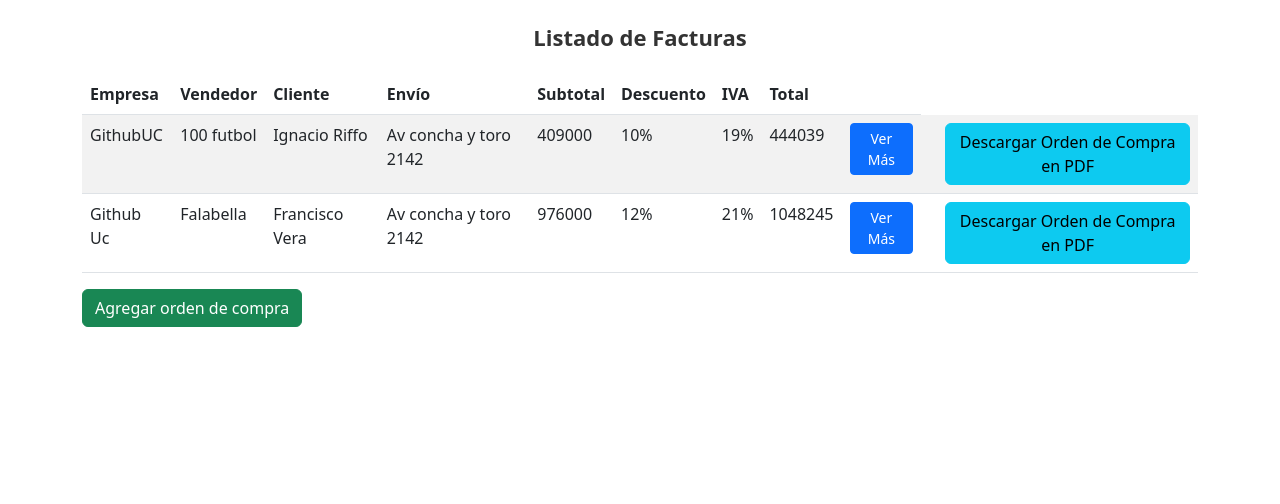
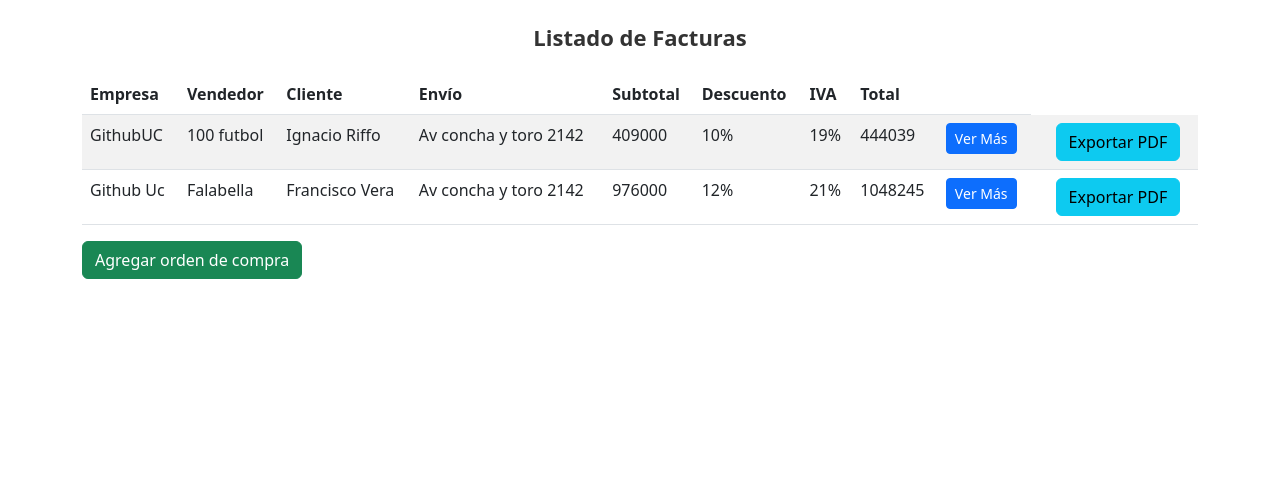
Before and after one commit to fvera21/futbolMania, a Django app: page / in a window 1280 px wide. Shown: the part 80-584 px from the top of the page. Run offline with Django 3.2, Linux system fonts and the light colour scheme; a user stored in the database is signed in; data comes from the database, SQL or seed files in the repository; some libraries are stand-ins or nearby versions.

Commit message:
btn exportar pdf

```diff
--- a/core/templates/core/factura.html
+++ b/core/templates/core/factura.html
@@ -157,8 +157,10 @@
             <!-- Agrega más filas según sea necesario -->
         </tbody>
     </table>
+    <br>
+    <td><td><a href="{% url 'orden_compra_pdf' factura.id %}" class="btn btn-info btn-lg">Exportar PDF</a></td></td>
   </div>
-  <br><br>
+  <br>
 {% endblock %}
 
 {% block js %}
--- a/core/templates/core/index.html
+++ b/core/templates/core/index.html
@@ -35,7 +35,7 @@
             <td>{{ factura.iva }}%</td>
             <td>{{ factura.total }}</td>
             <td><a href="{% url 'factura' factura.id %}" class="btn btn-primary btn-sm">Ver Más</a></td>
-            <td><td><a href="{% url 'orden_compra_pdf' factura.id %}" class="btn btn-info">Descargar Orden de Compra en PDF</a></td></td>
+            <td><td><a href="{% url 'orden_compra_pdf' factura.id %}" class="btn btn-info">Exportar PDF</a></td></td>
         </tr>
         {% endfor %}
       </tbody>
```
